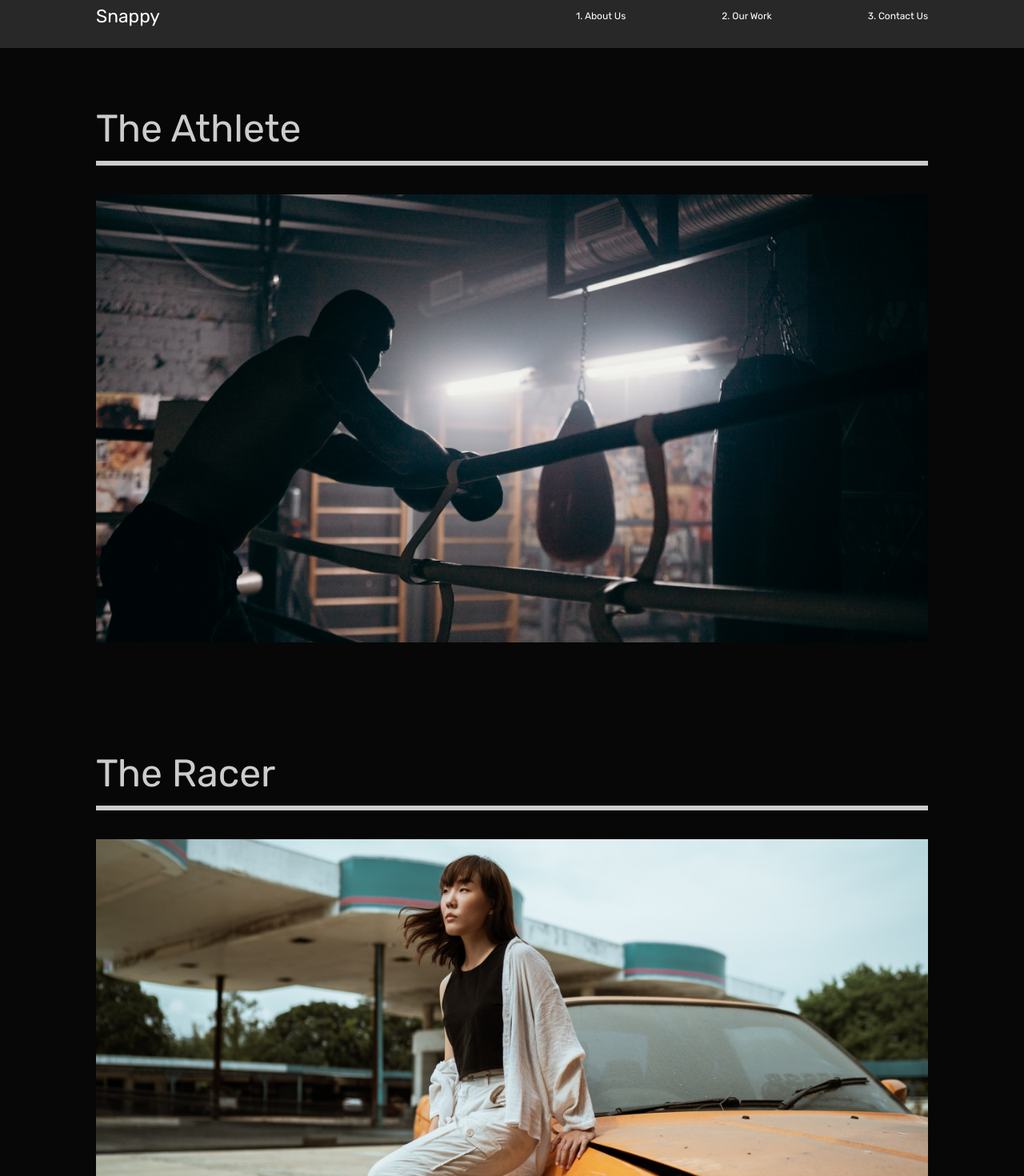
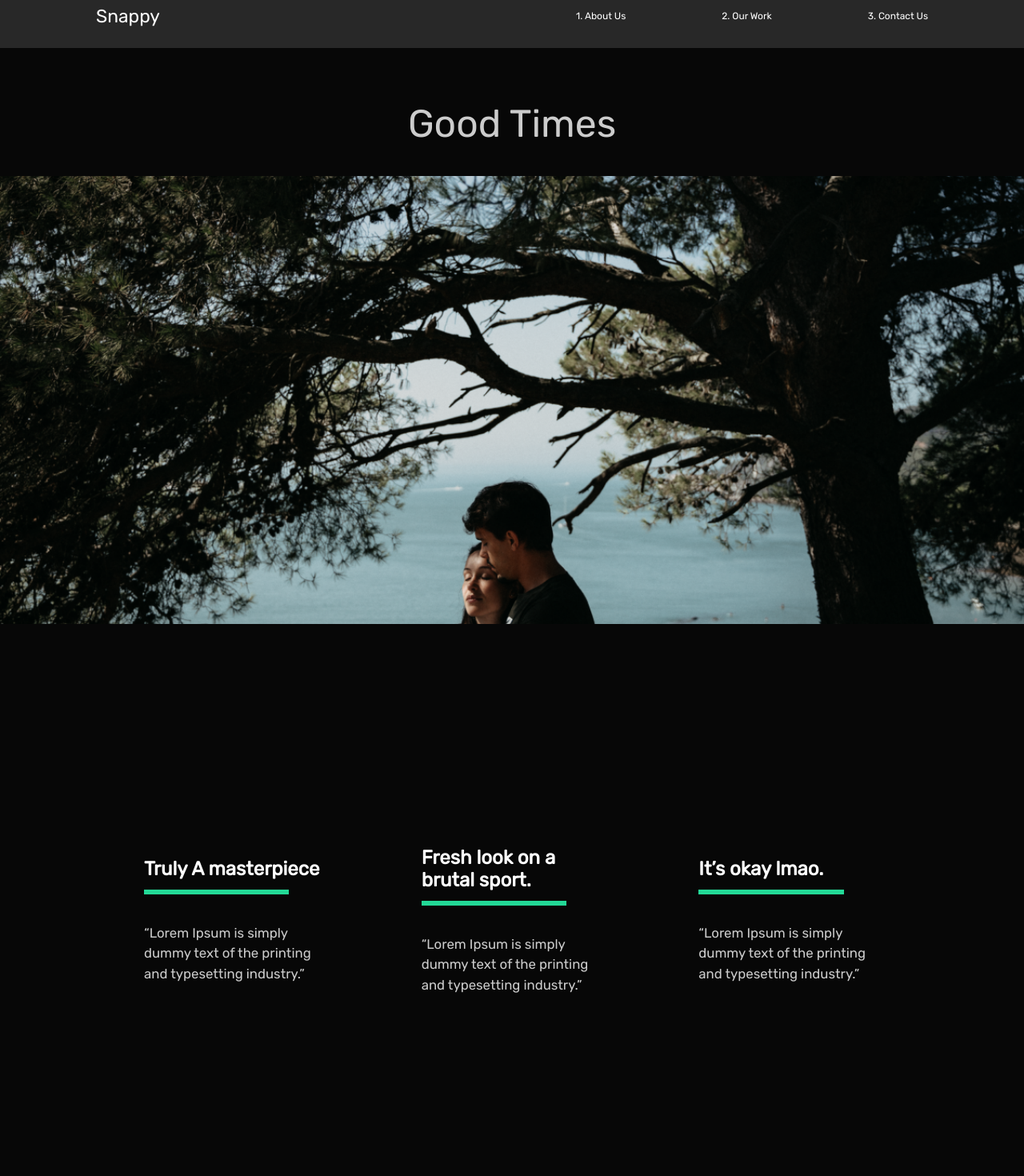
Before and after one commit to timmlaxton/chetbaker, a React (Create React App) app: page /work/good-times in a window 1280 px wide. Shown: the part 20-1490 px from the top of the page at 80% size. Built offline with nearby package versions, Linux system fonts and the light colour scheme.

Commit message:
added movies to about page

```diff
--- a/src/App.js
+++ b/src/App.js
@@ -4,6 +4,7 @@
 import Nav from "./components/Nav";
 import ContactUs from "./pages/ContactUs";
 import OurWork from "./pages/OurWork";
+import MovieDetails from "./pages/MovieDetails";
 import { Switch, Route } from "react-router-dom";
 
 function App() {
@@ -15,8 +16,11 @@
         <Route path="/" exact>
           <AboutUs />
         </Route>
-        <Route path="/work">
+        <Route path="/work" exact>
           <OurWork />
+        </Route>
+        <Route path="/work/:id">
+          <MovieDetails />
         </Route>
         <Route path="/contact">
           <ContactUs />
--- a/src/movieState.js
+++ b/src/movieState.js
@@ -1,9 +1,9 @@
-import athlete from "./img/athlete-small/pmg";
-import goodtimes from "./img/goodtimes-small/pmg";
-import theracer from "./img/theracer-small/pmg";
-import athlete2 from "./img/athlete2/pmg";
-import goodtimes2 from "./img/goodtimes2/pmg";
-import theracer2 from "./img/theracer2/pmg";
+import athlete from "./img/athlete-small.png";
+import goodtimes from "./img/goodtimes-small.png";
+import theracer from "./img/theracer-small.png";
+import athlete2 from "./img/athlete2.png";
+import goodtimes2 from "./img/good-times2.jpg";
+import theracer2 from "./img/the-racer2.jpg";
 
 export const MovieState = () => {
   return [
@@ -11,7 +11,7 @@
       title: "The Athlete",
       mainImg: athlete,
       secondaryImg: athlete2,
-      url: "/work/-the-athlete",
+      url: "/work/the-athlete",
       awards: [
         {
           title: "Truly A masterpiece",
--- a/src/pages/MovieDetails.js
+++ b/src/pages/MovieDetails.js
@@ -0,0 +1,107 @@
+import React, { useState, useEffect } from "react";
+import styled from "styled-components";
+import { useHistory } from "react-router-dom";
+import { MovieState } from "../movieState";
+
+const MovieDetails = () => {
+  const history = useHistory();
+  const url = history.location.pathname;
+  const [movies, setMovies] = useState(MovieState);
+  const [movie, setMovie] = useState(null);
+
+  useEffect(() => {
+    const currentMovie = movies.filter((stateMovie) => stateMovie.url === url);
+    setMovie(currentMovie[0]);
+  }, [movies, url]);
+  console.log(setMovies);
+
+  return (
+    <>
+      {movie && (
+        <Details>
+          <HeadLine>
+            <h2>{movie.title}</h2>
+            <img src={movie.mainImg} alt="" />
+          </HeadLine>
+          <Awards>
+            {movie.awards.map((award) => (
+              <Award
+                title={award.title}
+                description={award.description}
+                key={award.title}
+              />
+            ))}
+          </Awards>
+          <ImageDisplay>
+            <img src={movie.secondaryImg} alt="movie" />
+          </ImageDisplay>
+        </Details>
+      )}
+    </>
+  );
+};
+
+const Details = styled.div`
+  color: #fff;
+`;
+const HeadLine = styled.div`
+  min-height: 90vh;
+  padding-top: 20vh;
+  position: relative;
+  h2 {
+    position: absolute;
+    top: 10%;
+    left: 50%;
+    transform: translate(-50%, -10%);
+  }
+  img {
+    width: 100%;
+    height: 70vh;
+    object-fit: cover;
+  }
+`;
+
+const Awards = styled.div`
+  min-height: 80vh;
+  display: flex;
+  margin: 5rem 10rem;
+  align-items: center;
+  justify-content: space-around;
+`;
+
+const AwardStyle = styled.div`
+  padding: 5rem;
+  h3 {
+    font-size: 2rem;
+  }
+  .line {
+    width: 80%;
+    background: #23d997;
+    height: 0.5rem;
+    margin: 1rem 0rem;
+  }
+  p {
+    padding: 2rem 0rem;
+  }
+`;
+
+const ImageDisplay = styled.div`
+  min-height: 50vh;
+  img {
+    object-fit: cover;
+    width: 100%;
+    object-fit: cover;
+  }
+`;
+
+const Award = ({ title, description }) => {
+  return (
+    <AwardStyle>
+      <h3>{title}</h3>
+      <div className="line"></div>
+      <p>{description}</p>
+    </AwardStyle>
+  );
+};
+
+export default MovieDetails;
--- a/src/pages/OurWork.js
+++ b/src/pages/OurWork.js
@@ -11,21 +11,21 @@
       <Movie>
         <h2>The Athlete</h2>
         <div className="line"></div>
-        <Link>
+        <Link to="/work/the-athlete">
           <img src={athlete} alt="athlete" />
         </Link>
       </Movie>
       <Movie>
         <h2>The Racer</h2>
         <div className="line"></div>
-        <Link>
+        <Link to="/work/the-racer">
           <img src={theracer} alt="racer" />
         </Link>
       </Movie>
       <Movie>
         <h2>Good Times</h2>
         <div className="line"></div>
-        <Link>
+        <Link to="/work/good-times">
           <img src={goodtimes} alt="goodtime" />
         </Link>
       </Movie>
```
